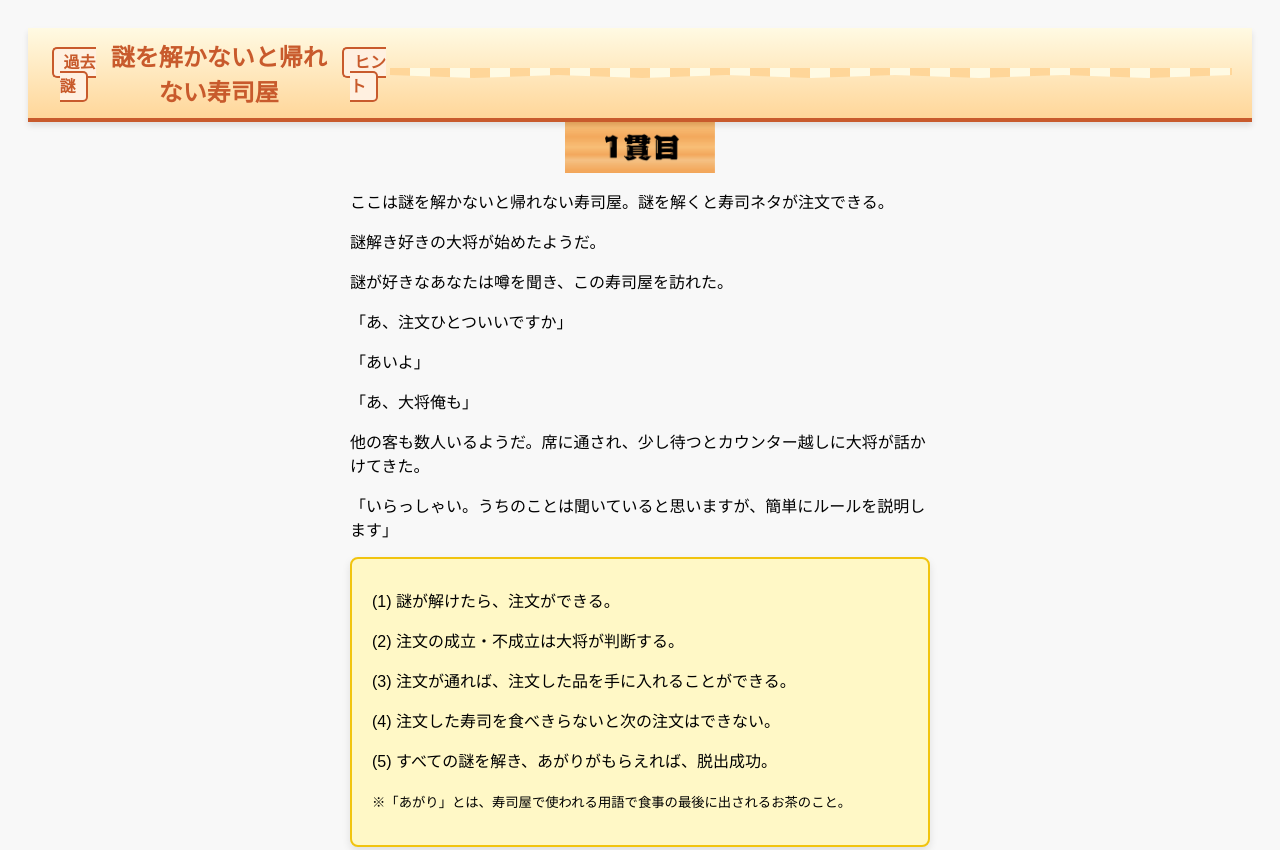
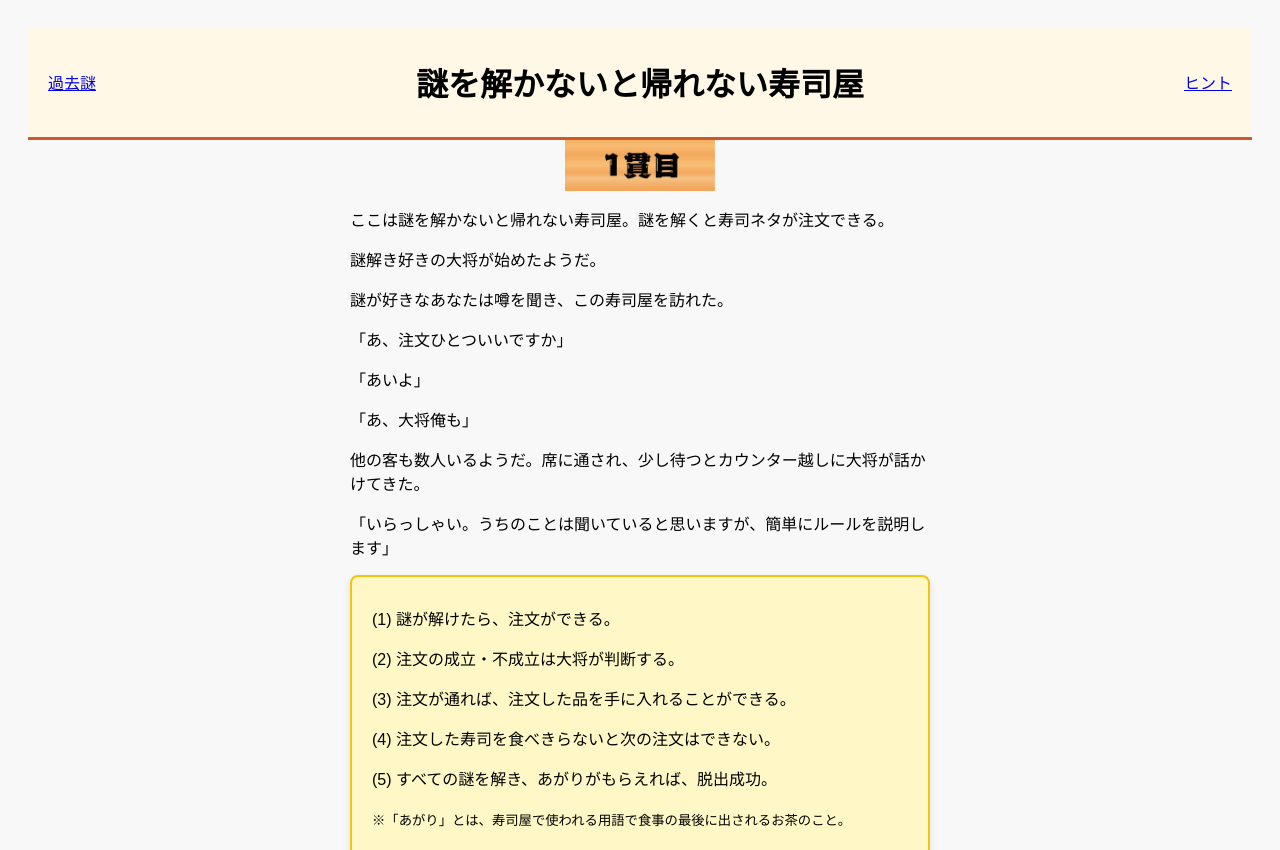
Before and after one commit to nano-k/sushi, a plain HTML site: page q1.html in a window 1280 px wide. Shown: the top 850 px of the page. Drawn offline with nearby package versions, Linux system fonts and the light colour scheme.

Commit message:
Update style.css

```diff
--- a/css/style.css
+++ b/css/style.css
@@ -425,65 +425,47 @@ h2 {
 /* ＝＝＝＝＝＝＝＝＝＝＝＝＝＝＝＝＝＝＝
   ヘッダー
    ＝＝＝＝＝＝＝＝＝＝＝＝＝＝＝＝＝＝＝ */
-/* のれん風ヘッダー */
+/* ヘッダー全体 */
 .noren-header {
   display: flex;
   justify-content: space-between;
   align-items: center;
-  background: linear-gradient(to bottom, #fffae3, #ffd699);
-  border-bottom: 4px solid #c85a2c;
+  background-color: #fff8e7; /* シンプルな薄いベージュ */
+  border-bottom: 3px solid #c85a2c; /* のれんの棒風 */
   padding: 10px 20px;
   font-family: "Yu Gothic", "Hiragino Kaku Gothic Pro", sans-serif;
   position: sticky;
   top: 0;
   z-index: 1000;
-  box-shadow: 0 4px 6px rgba(0,0,0,0.1);
 }
 
 /* 左右リンク */
-.noren-left a,
-.noren-right a {
+.noren-link {
   text-decoration: none;
   color: #c85a2c;
   font-weight: bold;
-  padding: 5px 10px;
-  border: 2px solid #c85a2c;
-  border-radius: 5px;
-  background-color: #fff0e0;
-  transition: 0.3s;
+  padding: 6px 12px;
+  border: 1px solid #c85a2c;
+  border-radius: 4px;
+  background-color: #fff;
+  transition: 0.2s;
 }
 
-.noren-left a:hover,
-.noren-right a:hover {
+.noren-link:hover {
   background-color: #c85a2c;
   color: #fff;
 }
 
 /* 中央タイトル */
-.noren-center h1 {
+.noren-title {
   margin: 0;
-  font-size: 1.5rem;
+  font-size: 1.2rem; /* 適度な大きさにして潰れないように */
+  text-align: center;
   color: #c85a2c;
-  text-align: center;
-}
-
-/* のれん風の切れ目（下部） */
-.noren-header::after {
-  content: "";
-  display: block;
-  width: 100%;
-  height: 10px;
-  background: repeating-linear-gradient(
-    to right,
-    #ffd699 0,
-    #ffd699 20px,
-    #fffae3 20px,
-    #fffae3 40px
-  );
-  clip-path: polygon(
-    0 0, 100% 0, 100% 70%, 90% 100%, 80% 70%, 70% 100%,
-    60% 70%, 50% 100%, 40% 70%, 30% 100%, 20% 70%, 10% 100%, 0 70%
-  );
+  flex: 1; /* 中央で伸ばしてスペースを確保 */
+  white-space: nowrap; /* 改行させず一行で表示 */
+  overflow: hidden;
+  text-overflow: ellipsis; /* もし長すぎたら省略 */
 }
 
 
```
